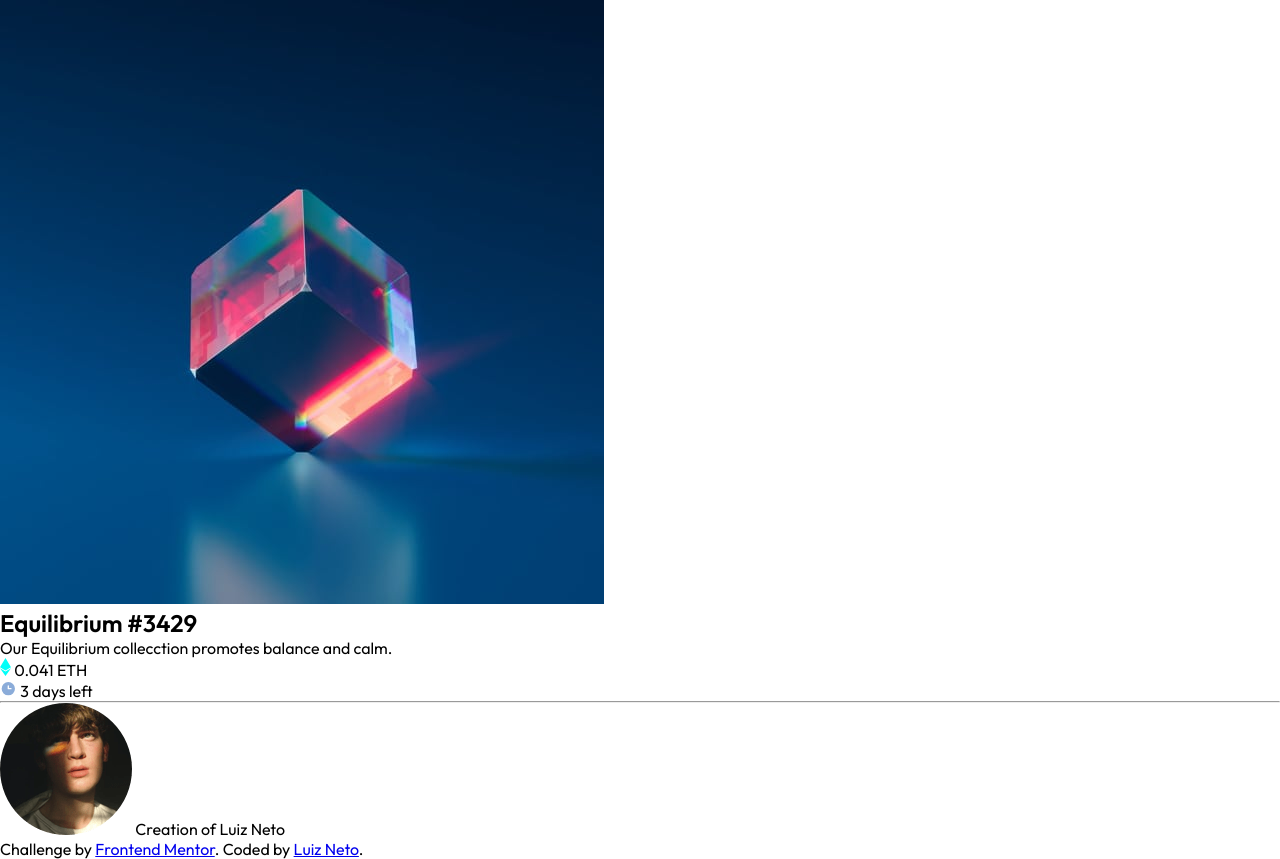
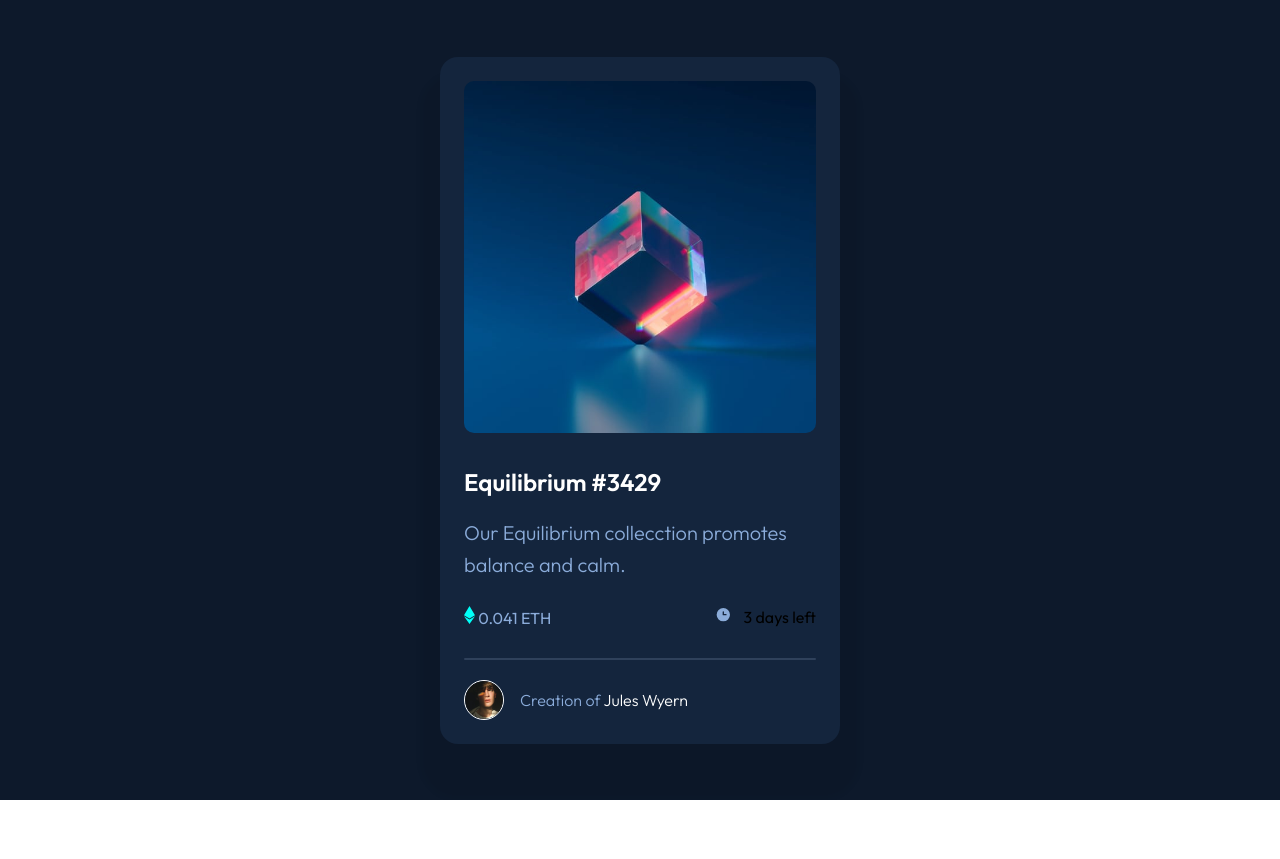
Before and after one commit to 1luizneto/NFT-Card, a plain HTML site: page index.html in a window 1280 px wide. After the commit the page ends 800 px from the top, so only its background shows below. Drawn offline with Linux system fonts and the light colour scheme.

Commit message:
Add css quase todo

```diff
--- a/css/styles.css
+++ b/css/styles.css
@@ -0,0 +1,99 @@
+.container {
+    width: 100%;
+    height: 100vh;
+    background-color: var(--mainBg);
+
+    display: flex;
+    justify-content: center;
+    align-items: center;
+}
+
+.card {
+    background-color: var(--cardBg);
+    padding: 24px;
+    width: 100%;
+    max-width: 400px;
+
+    border-radius: 18px;
+    box-shadow: 0 35px 5px 20px rgba(0, 0, 0, .05);
+}
+
+.card .main-img {
+    width: 100%;
+    border-radius: 10px;
+}
+
+.card .texts {
+    margin: 30px 0;
+}
+
+.texts h1 {
+    color: var(--white);
+    transition: .15s ease-in;
+    cursor: pointer;
+}
+
+.texts h1:hover {
+    color: var(--cyan);
+}
+
+.texts p {
+    color: var(--softblue);
+    font-size: 20px;
+    font-weight: 300;
+    line-height: 1.6;
+    margin: 20px 0;
+}
+
+.texts .footer-texts {
+    margin-top: 25px;
+
+    display: flex;
+    align-items: center;
+    justify-content: space-between;
+}
+
+.texts .footer-texts .coin, .time img{
+    margin-right: 8px;
+}
+
+.texts .footer-texts .coin span{
+    color: var(--softblue);
+}
+
+
+.line{
+    padding: 1px;
+    border-radius: 10px;
+    border: 0;
+    background-color: var(--line);
+}
+
+
+footer.footer-main {
+    margin-top: 20px;
+
+    display: flex;
+    align-items: center;
+}
+
+footer.footer-main img {
+    width: 40px;
+    border: 1px solid var(--white);
+    border-radius: 50px;
+    margin-right: 16px;
+}
+
+footer.footer-main span{
+    color: var(--softblue);
+    font-weight: 300;
+}
+
+footer.footer-main span.name {
+    color: var(--white);
+    transition: .15s ease-in;
+    cursor: pointer;
+}
+footer.footer-main span.name:hover{
+    color: var(--cyan);
+}
--- a/index.html
+++ b/index.html
@@ -21,9 +21,9 @@
 
 <div class="container">
     <article class="card">
-        <img src="./images/image-equilibrium.jpg" alt="Imagem NFT">
+        <img src="./images/image-equilibrium.jpg" alt="Imagem NFT" class="main-img">
 
-        <main>
+        <main class="texts">
             <h1>Equilibrium #3429</h1>
 
             <p>Our Equilibrium collecction promotes balance and calm.</p>
@@ -42,19 +42,18 @@
         </main>
 
 
-
         <hr class="line">
 
-        <footer class="main-footer">
+        <footer class="footer-main">
             <img src="./images/image-avatar.png" alt="Imagem do Avatar">
-            <span> Creation of <span class="name">Luiz Neto</span> </span>
+            <span> Creation of <span class="name">Jules Wyern</span> </span>
         </footer>
     </article>
 </div>
 
-<div class="attribution">
-    Challenge by <a href="https://www.frontendmentor.io?ref=challenge" target="_blank">Frontend Mentor</a>.
-    Coded by <a href="#">Luiz Neto</a>.
-</div>
+<!--<div class="attribution">-->
+<!--    Challenge by <a href="https://www.frontendmentor.io?ref=challenge" target="_blank">Frontend Mentor</a>.-->
+<!--    Coded by <a href="#">Luiz Neto</a>.-->
+<!--</div>-->
 </body>
 </html>
```
Lines whose indentation alone changed are shown as unchanged.
